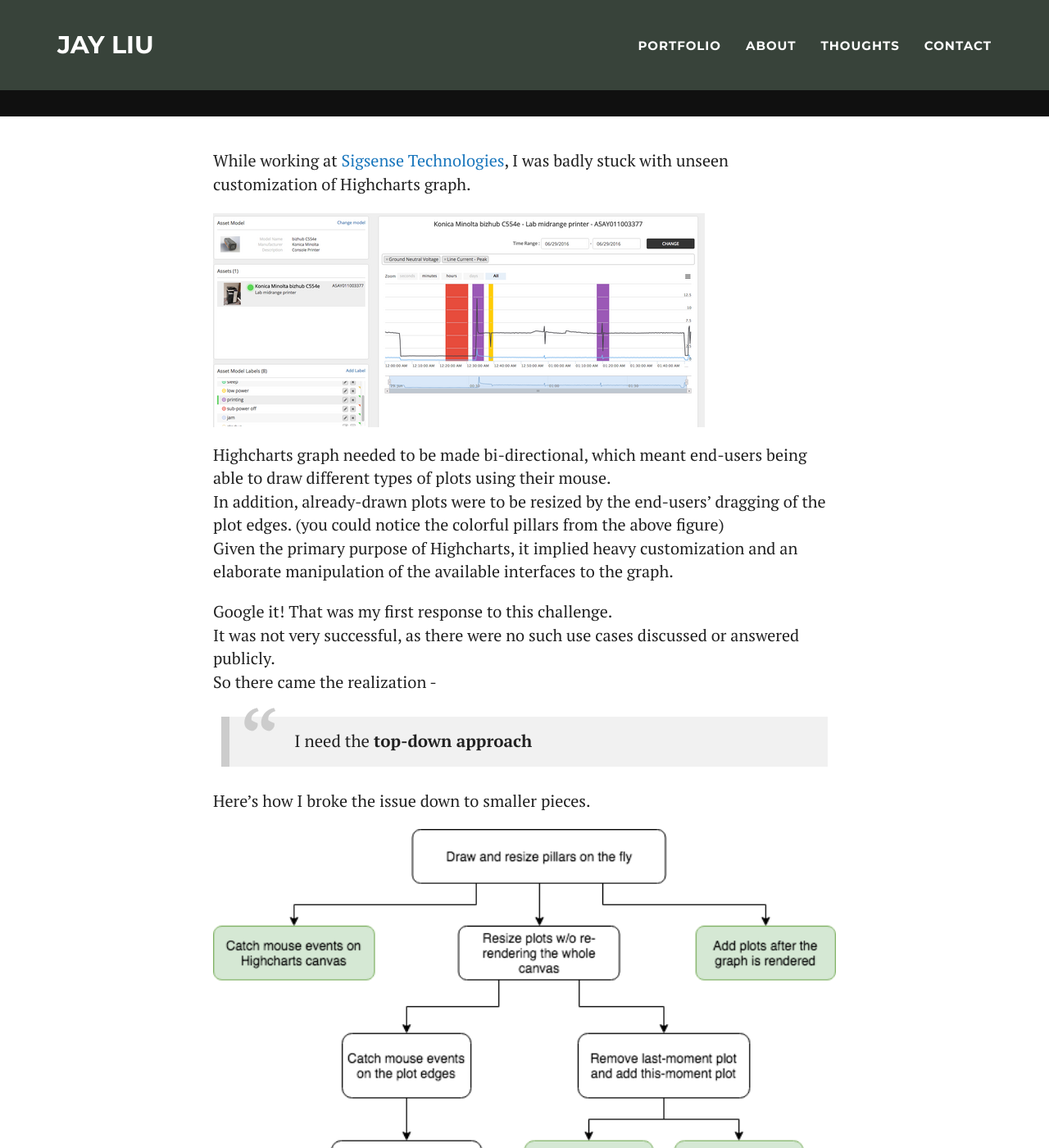
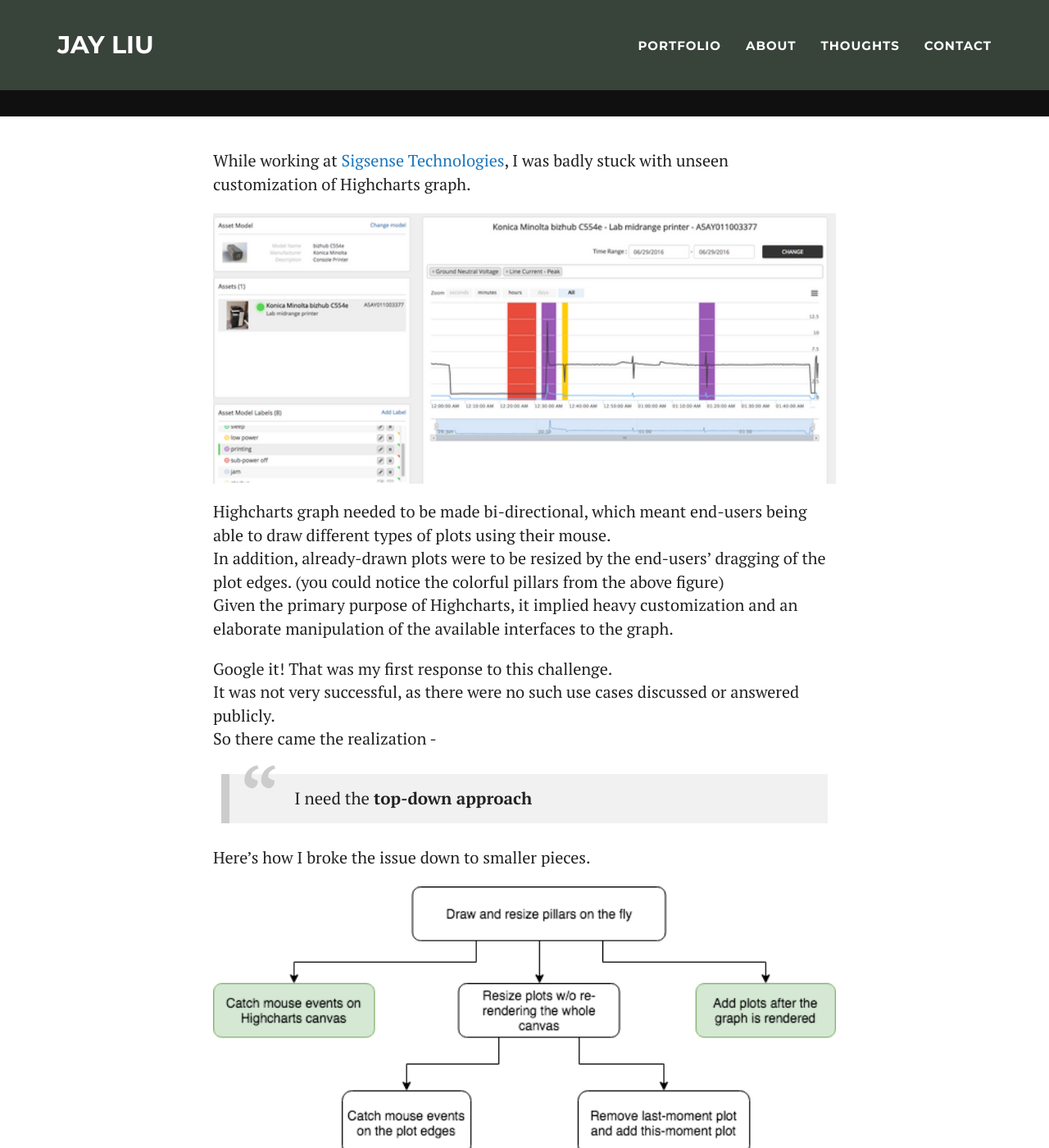
Before and after one commit to j-liu-dev/j-liu-dev.github.io, a Jekyll site: the page built from _posts/blog/2019-02-19-Challenge-And-Solution.md, in a window 1280 px wide and 1400 px high, scrolled down 200 px. Shown: the whole window at 82% size. Built offline with Jekyll 4.4.1, drawn with Linux system fonts in a browser that asks for light colours; nearby versions of some CDN libraries.

Commit message:
article image responsiveness

```diff
--- a/_includes/css/custom.css
+++ b/_includes/css/custom.css
@@ -233,6 +233,10 @@ article.blog-post hr.star-primary:after {
   background-color: #{{ site.color.primary }};
 }
 
+article.blog-post img {
+  width: 100%;
+}
+
 /* Account for header space that overlays articles and can cover up anchor links */
 article.blog-post a.anchor {
   display: block;
```
